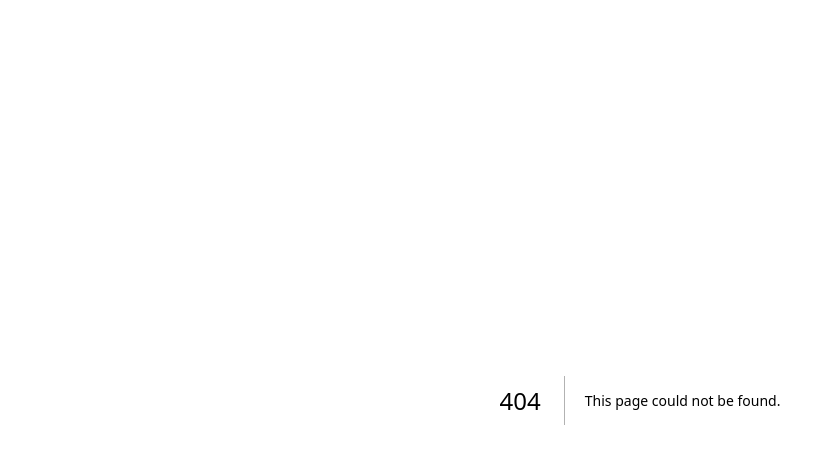
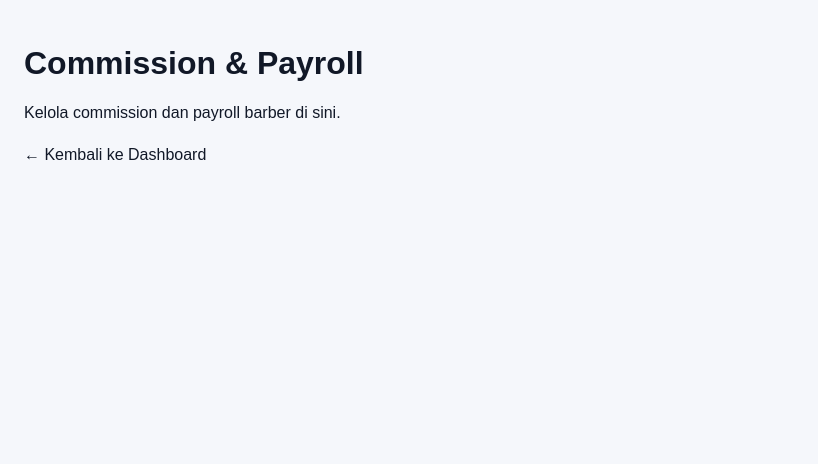
Before and after one commit to onlinebisnis892-afk/eru, a Next.js app in the folder WZ-MANAGE-PRO-GITHUB/: page /commission in a window 1280 px wide. Before the commit this address had no page. Shown: the top 464 px of the page, without its empty margins (0-818 px from the left). Built offline with nearby package versions, Linux system fonts and the light colour scheme.

Commit message:
Add CommissionPage component for managing payroll

```diff
--- /dev/null
+++ b/WZ-MANAGE-PRO-GITHUB/app/commission/page.tsx
@@ -0,0 +1,21 @@
+"use client";
+
+import Link from "next/link";
+
+export default function CommissionPage() {
+  return (
+    <main style={{ padding: "24px" }}>
+      <h1>Commission & Payroll</h1>
+
+      <p style={{ marginTop: "8px" }}>
+        Kelola commission dan payroll barber di sini.
+      </p>
+
+      <div style={{ marginTop: "24px" }}>
+        <Link href="/dashboard">
+          ← Kembali ke Dashboard
+        </Link>
+      </div>
+    </main>
+  );
+}
```
